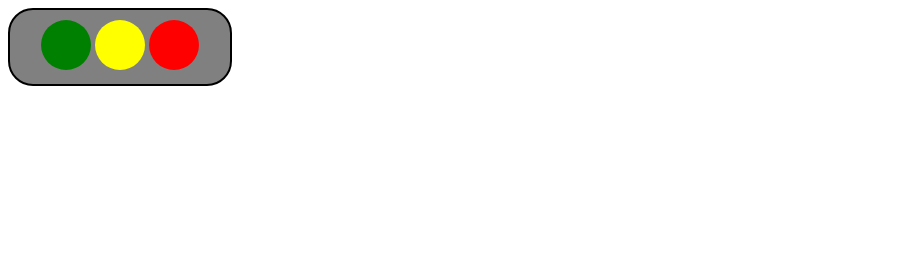
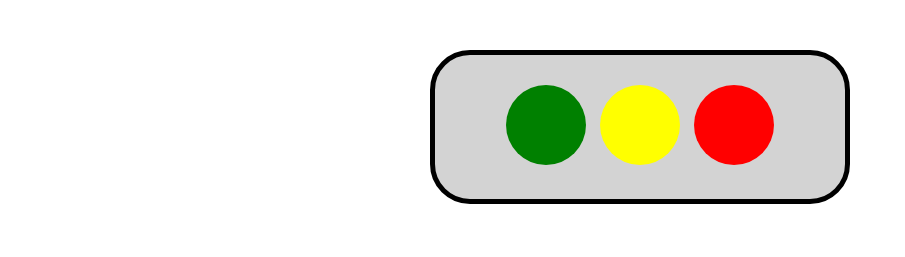
Before and after one commit to acciojob/box-model-Sarath-Dharmaraj, a website: page main.html in a window 1280 px wide. Shown: the whole page, without its empty margins (0-905 px from the left). Drawn offline with Linux system fonts and the light colour scheme.

Commit message:
created a submission

```diff
--- a/main.html
+++ b/main.html
@@ -1,21 +1,16 @@
 <!DOCTYPE html>
-
-<html>
-
+<html lang="en">
 <head>
-	<link rel="stylesheet" href="styles.css">
+  <meta charset="UTF-8" />
+  <meta name="viewport" content="width=device-width, initial-scale=1.0" />
+  <title>Box Model</title>
+  <link rel="stylesheet" href="styles.css" />
 </head>
-
 <body>
-	<div class="container">
-		<div class="green"></div>
-		<div class="yellow"></div>
-		<div class="red"></div>
-	</div>
-	<!-- the entire body must be written by student -->
-    <script type="text/javascript" src="./script.js">
-</script>
-
+  <div class="container">
+    <div class="green"></div>
+    <div class="yellow"></div>
+    <div class="red"></div>
+  </div>
 </body>
-
 </html>
--- a/styles.css
+++ b/styles.css
@@ -1,25 +1,31 @@
-/*  your css code here. If applicable */
-.container{
-	width: 200px;
-	height: auto;
-	padding: 10px;
-	background-color: grey;
-	border: 2px solid black;
-	border-radius: 25px;
-	text-align: center;
+.container {
+  width: 350px;
+  padding: 30px;
+  margin: 50px auto;
+  background-color: lightgray;
+  border: 5px solid black;
+  border-radius: 40px;
+  text-align: center;
 }
-div div{
-	width: 50px;
-	height: 50px;
-	display: inline-block;
-	border-radius: 50%;
+
+.red,
+.green,
+.yellow {
+  width: 80px;
+  height: 80px;
+  border-radius: 50%;
+  display: inline-block;
+  margin: 0 5px;
 }
-.green{
-	background-color: green;
+
+.green {
+  background-color: green;
 }
-.yellow{
-	background-color: yellow;
+
+.yellow {
+  background-color: yellow;
 }
-.red{
-	background-color: red;
+
+.red {
+  background-color: red;
 }
```
